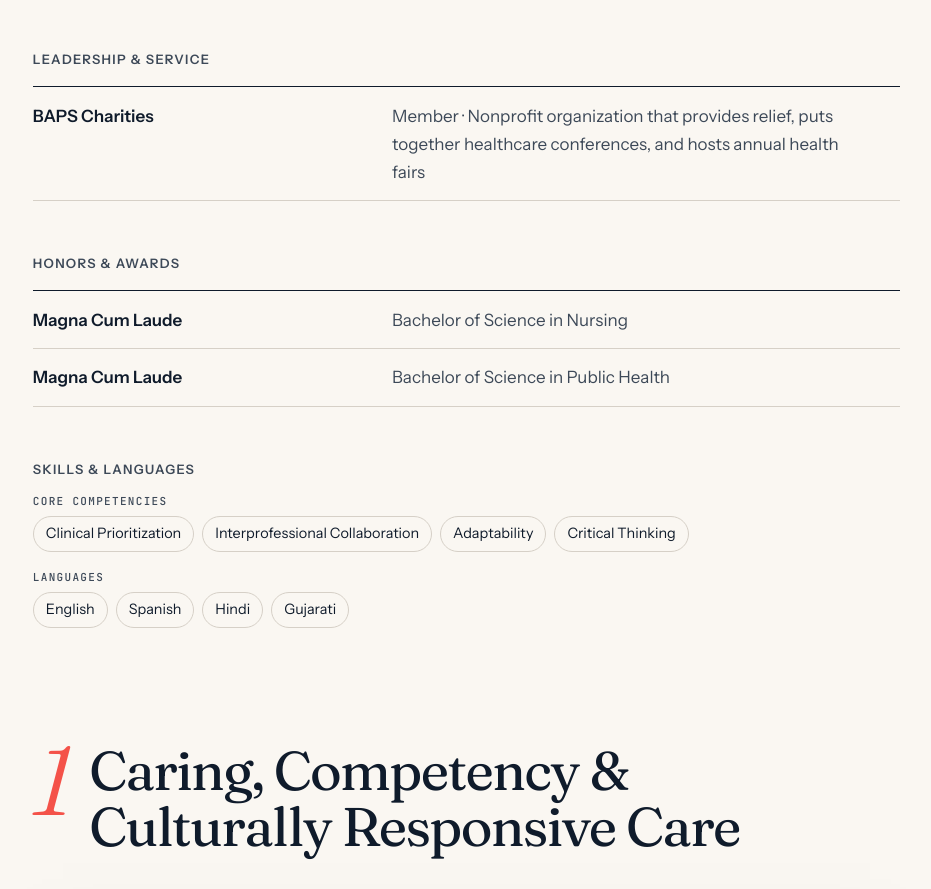
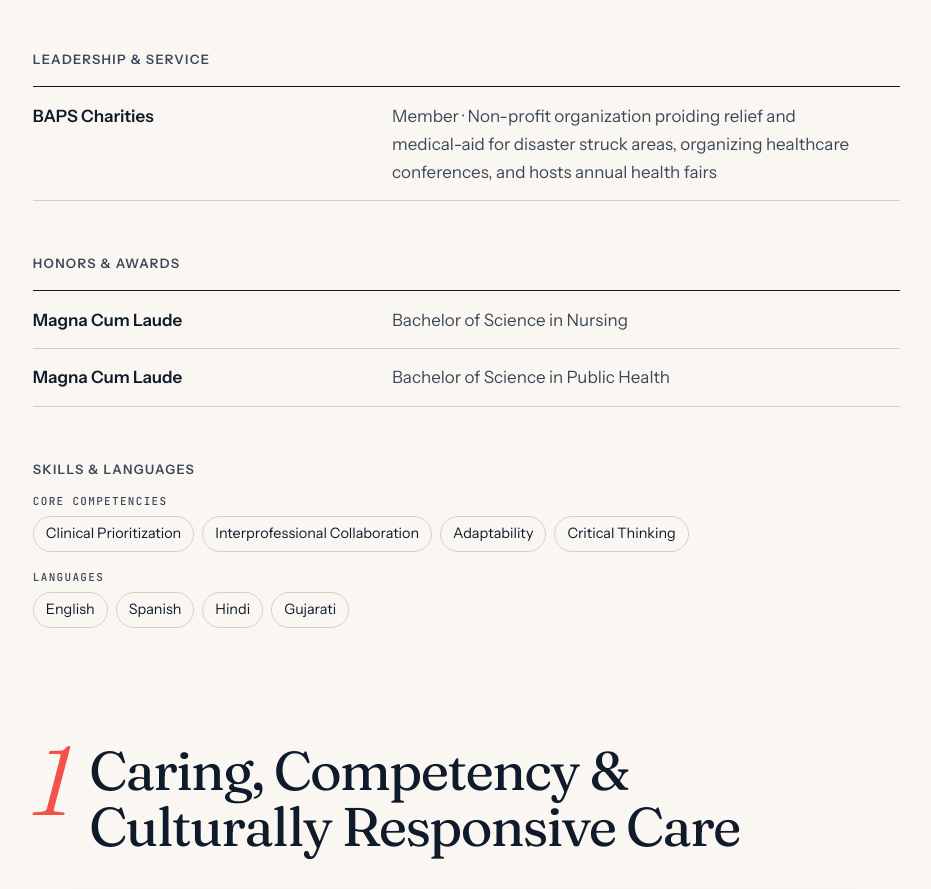
Before and after one commit to AESHADESAI-BIT/Nurse-Portfolio, a plain HTML site: page index.html in a window 1280 px wide. Shown: the part 3681-4570 px from the top of the page, without its empty margins (316-1247 px from the left). Drawn offline with Linux system fonts and the light colour scheme.

Commit message:
Update BAPS Charities description

```diff
--- a/index.html
+++ b/index.html
@@ -111,7 +111,7 @@
 
         <h3>Leadership &amp; Service</h3>
         <ul>
-          <li><b>BAPS Charities</b><span>Member · Nonprofit organization that provides relief, puts together healthcare conferences, and hosts annual health fairs</span><time></time></li>
+          <li><b>BAPS Charities</b><span>Member · Non-profit organization proiding relief and medical-aid for disaster struck areas, organizing healthcare conferences, and hosts annual health fairs</span><time></time></li>
         </ul>
 
         <h3>Honors &amp; Awards</h3>
```
